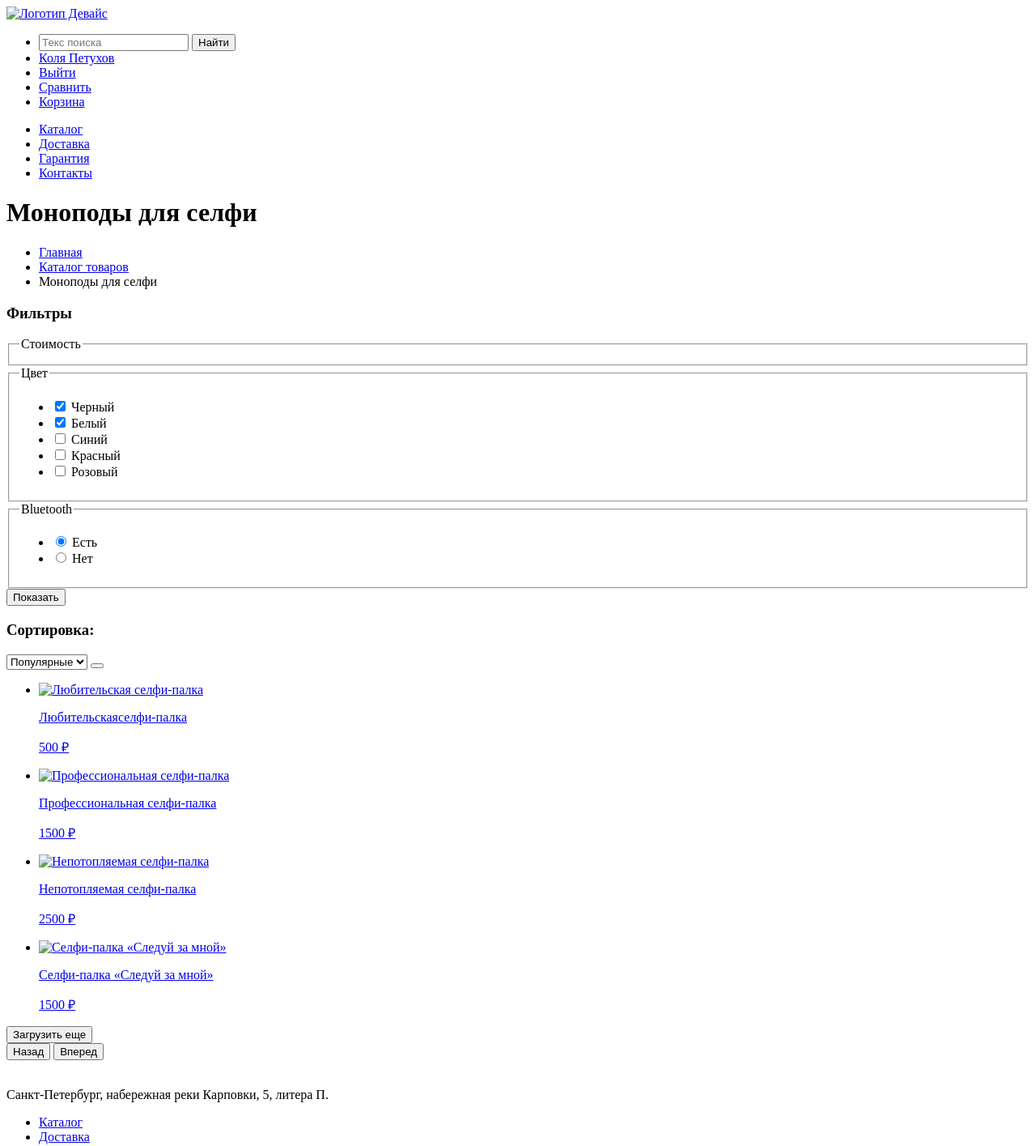
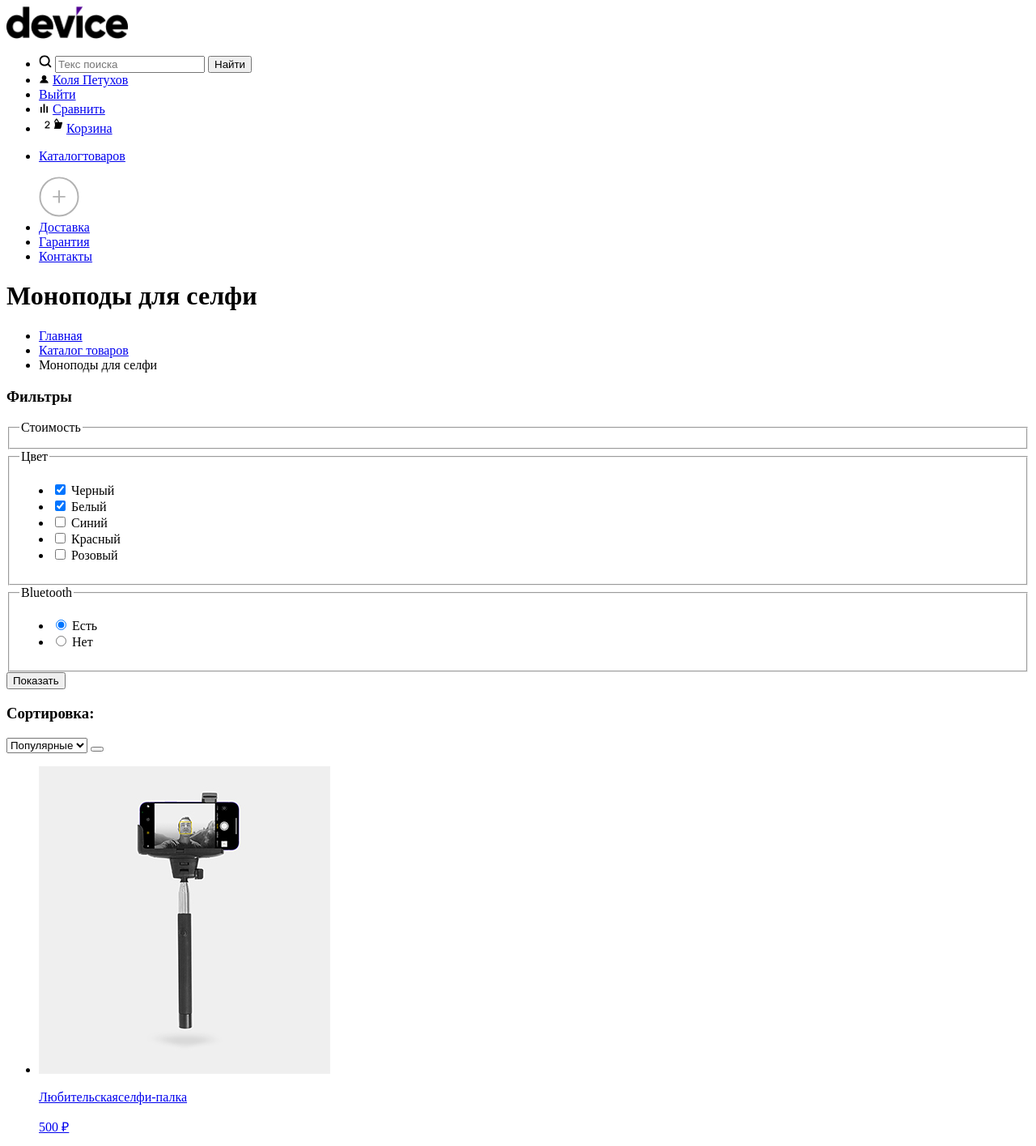
Before and after one commit to htmlacademy-htmlcss/1110683-device-33, a plain HTML site: page catalog.html in a window 1280 px wide. Shown: the top 1415 px of the page at 81% size. Drawn offline with Linux system fonts and the light colour scheme.

Commit message:
images for catalog page added

```diff
--- a/catalog.html
+++ b/catalog.html
@@ -12,37 +12,38 @@
 
     <header class="page-header">
         <a class="logo" href="#">
-            <img class="logo-image" src="" alt="Логотип Девайс">
+            <img class="logo-image" src="./images/header/logo.png" width="150" height="40" alt="Логотип Девайс">
         </a>
         <nav class="navigation">
             <ul class="navigation-list navigation-user">
                 <li class="navigation-item">
-                    <i></i>
+                    <img src="./images/header/search.svg" width="16" height="16">
                     <input type="text" placeholder="Текс поиска">
                     <button class="serch-button">Найти</button>
                 </li>
                 <li class="navigation-item">
-                    <i></i>
+                    <img src="./images/header/user.svg" width="13" height="12">
                     <a class="navigation-link" href="#">Коля Петухов</a>
                 </li>
                 <li class="navigation-item">
-                    <i></i>
                     <a class="navigation-link" href="#">Выйти</a>
                 </li>
                 <li class="navigation-item">
-                    <i></i>
+                    <img src="./images/header/compare.svg" width="13" height="12">
                     <a class="navigation-link" href="#">Сравнить</a>
                 </li>
                 <li class="navigation-item">
-                    <i></i>
+                    <img src="./images/header/card.svg" width="30" height="20">
                     <a class="navigation-link" href="#">Корзина</a>
                 </li>
             </ul>
 
             <ul class="navigation-list">
                 <li class="navigation-item">
-                    <a class="navigation-link" href="catalog.html">Каталог</a>
-                    <i></i>
+                    <a class="navigation-link" href="catalog.html">
+                        <p class="navigation-title">Каталогтоваров</p>
+                        <img src="./images/header/catalog.svg" width="50" height="50">
+                    </a>
                 </li>
                 <li class="navigation-item">
                     <a class="navigation-link" href="catalog.html">Доставка</a>
@@ -145,7 +146,8 @@
             <ul class="product">
                 <li class="product-item">
                     <a href="product.html" class="product-item-link">
-                        <img src="" alt="Любительская селфи-палка" class="product-item-image">
+                        <img src="./images/catalog/product-1.jpg" width="360" height="380"
+                            alt="Любительская селфи-палка" class="product-item-image">
                         <div class="product-item-description">
                             <p class="product-item-info">Любительскаяселфи-палка</p>
                             <p class="product-item-price">500 ₽</p>
@@ -154,7 +156,8 @@
                 </li>
                 <li class="product-item">
                     <a href="product.html" class="product-item-link">
-                        <img src="" alt="Профессиональная селфи-палка" class="product-item-image">
+                        <img src="./images/catalog/product-2.jpg" width="360" height="380"
+                            alt="Профессиональная селфи-палка" class="product-item-image">
                         <div class="product-item-description">
                             <p class="product-item-info">Профессиональная селфи-палка </p>
                             <p class="product-item-price">1500 ₽</p>
@@ -163,7 +166,8 @@
                 </li>
                 <li class="product-item">
                     <a href="product.html" class="product-item-link">
-                        <img src="" alt="Непотопляемая селфи-палка" class="product-item-image">
+                        <img src="./images/catalog/product-3.jpg" width="360" height="380"
+                            alt="Непотопляемая селфи-палка" class="product-item-image">
                         <div class="product-item-description">
                             <p class="product-item-info">Непотопляемая селфи-палка</p>
                             <p class="product-item-price">2500 ₽</p>
@@ -172,7 +176,8 @@
                 </li>
                 <li class="product-item">
                     <a href="product.html" class="product-item-link">
-                        <img src="" alt="Селфи-палка «Следуй за мной»" class="product-item-image">
+                        <img src="./images/catalog/product-4.jpg" width="360" height="380"
+                            alt="Селфи-палка «Следуй за мной»" class="product-item-image">
                         <div class="product-item-description">
                             <p class="product-item-info">Селфи-палка «Следуй за мной»</p>
                             <p class="product-item-price">1500 ₽</p>
@@ -188,15 +193,11 @@
         </section>
 
         <footer class="page-footer">
-            <img class="footer-logo" src="" alt="">
+            <img class="footer-logo" src="./images/footer/logo.png" alt="Логотип Девайс">
             <div class="footer-nav">
                 <p class="footer-addres">Санкт-Петербург, набережная
                     реки Карповки, 5, литера П.</p>
                 <ul class="navigation-list">
-                    <li class="navigation-item">
-                        <a class="navigation-link" href="catalog.html">Каталог</a>
-                        <img class="catalog-icon" src="" alt="">
-                    </li>
                     <li class="navigation-item">
                         <a class="navigation-link" href="catalog.html">Доставка</a>
                     </li>
@@ -212,12 +213,17 @@
                 </p>
             </div>
             <div class="social-media">
-                <a href="" class="social-media-link"><i></i></a>
-                <a href="" class="social-media-link"><i></i></a>
-                <a href="" class="social-media-link"><i></i></a>
+                <a href="" class="social-media-link">
+                    <img src="./images/footer/fb.png" alt="">
+                </a>
+                <a href="" class="social-media-link">
+                    <img src="./images/footer/ig.png" alt="">
+                </a>
+                <a href="" class="social-media-link">
+                    <img src="./images/footer/tw.png" alt="">
+                </a>
             </div>
-            <img class="academy-logo" src="" alt="">
-
+            <img class="academy-logo" src="./images/footer/academy-logo.png" alt="Логотип Академии">
         </footer>
 
     </main>
```
Also changed, not shown: images/catalog/down-arrow.svg (deleted).
